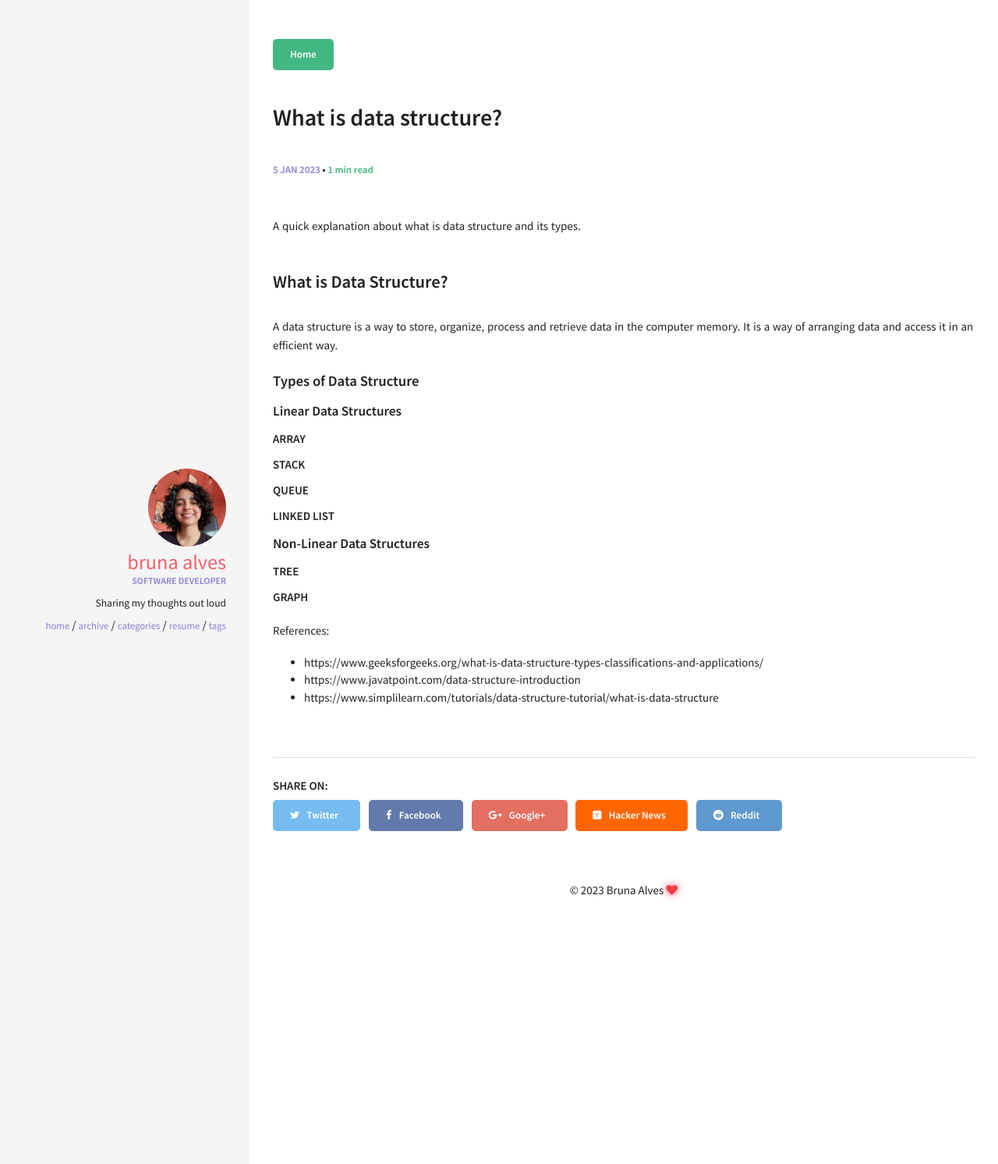
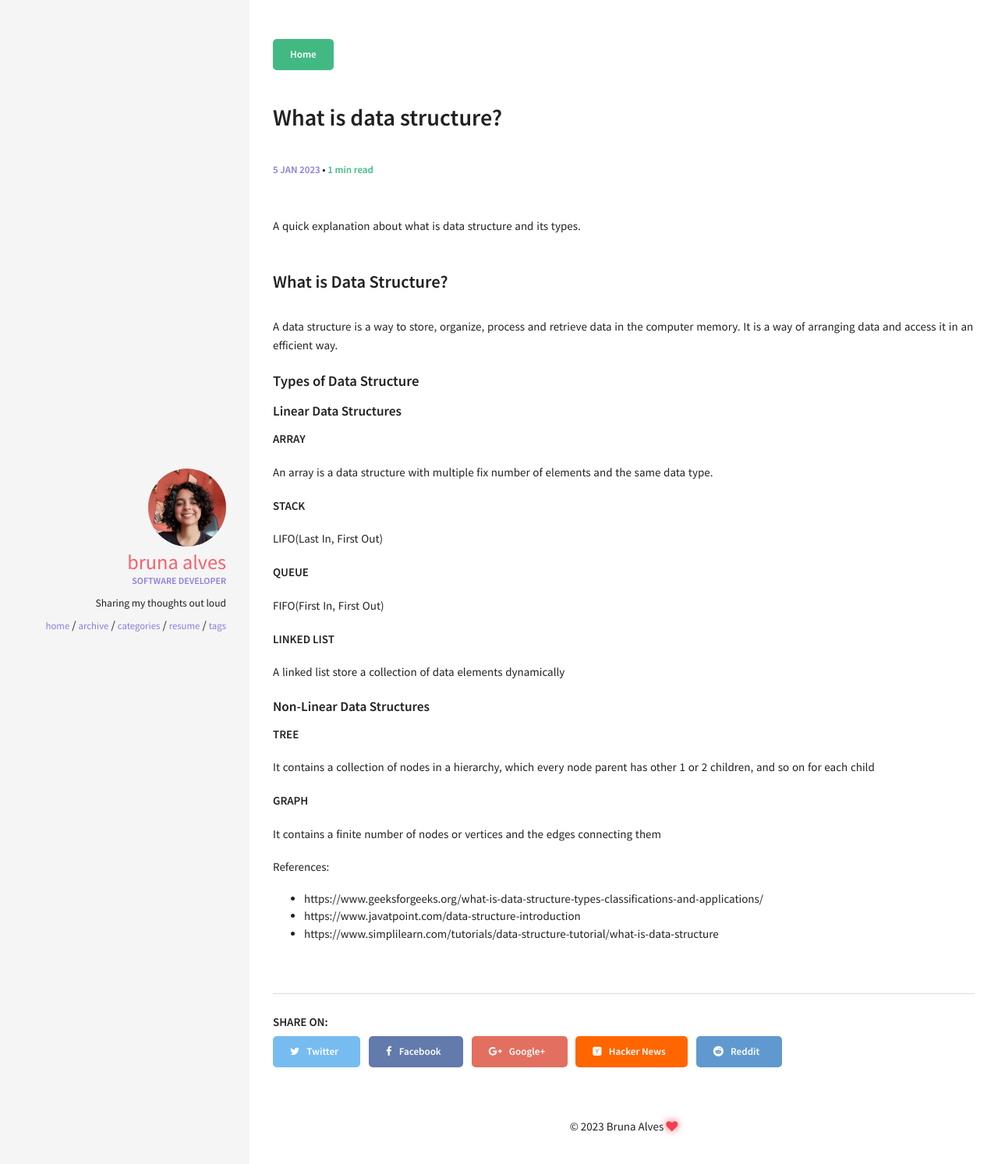
Before and after one commit to BrunaAlves/brunaalves.github.io, a Jekyll site: the page built from _posts/2023-01-05-what-is-data-structure.md, in a window 1280 px wide. Shown: the top 1493 px of the page at 78% size. Built offline with Jekyll 4.4.1, drawn with Linux system fonts in a browser that asks for light colours.

Commit message:
Add short info about types

```diff
--- a/_posts/2023-01-05-what-is-data-structure.md
+++ b/_posts/2023-01-05-what-is-data-structure.md
@@ -19,15 +19,24 @@ A data structure is a way to store, organize, process and retrieve data in the c
 ##### Linear Data Structures
 
 ###### Array
+An array is a data structure with multiple fix number of elements and the same data type.
+
 ###### Stack
+LIFO(Last In, First Out)
+
 ###### Queue
+FIFO(First In, First Out)
+
 ###### Linked list
-
+A linked list store a collection of data elements dynamically
 
 ##### Non-Linear Data Structures
 
 ###### Tree
+It contains a collection of nodes in a hierarchy, which every node parent has other 1 or 2 children, and so on for each child
+
 ###### Graph
+It contains a finite number of nodes or vertices and the edges connecting them
 
 
 
```
Also changed, not shown: 1 other file.
